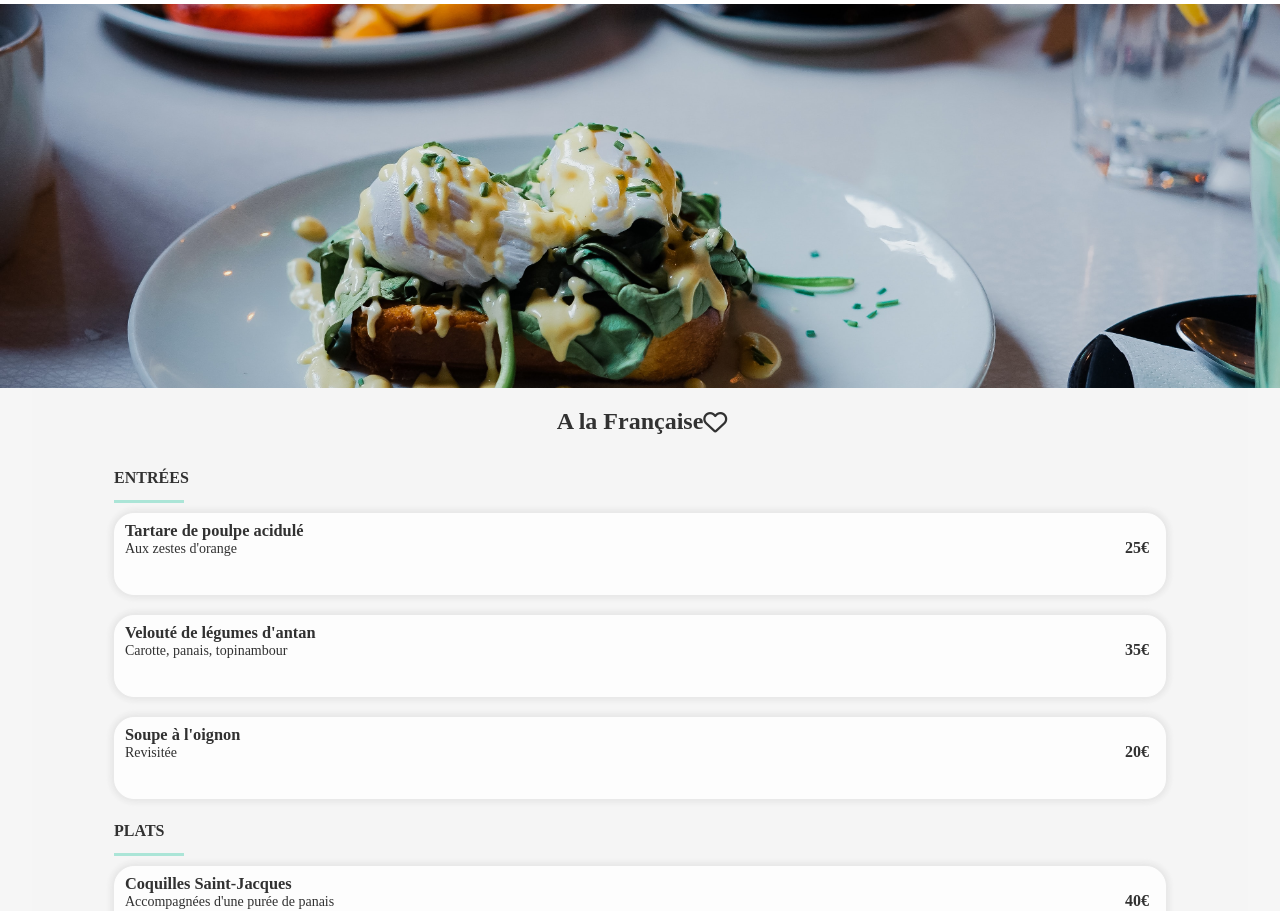
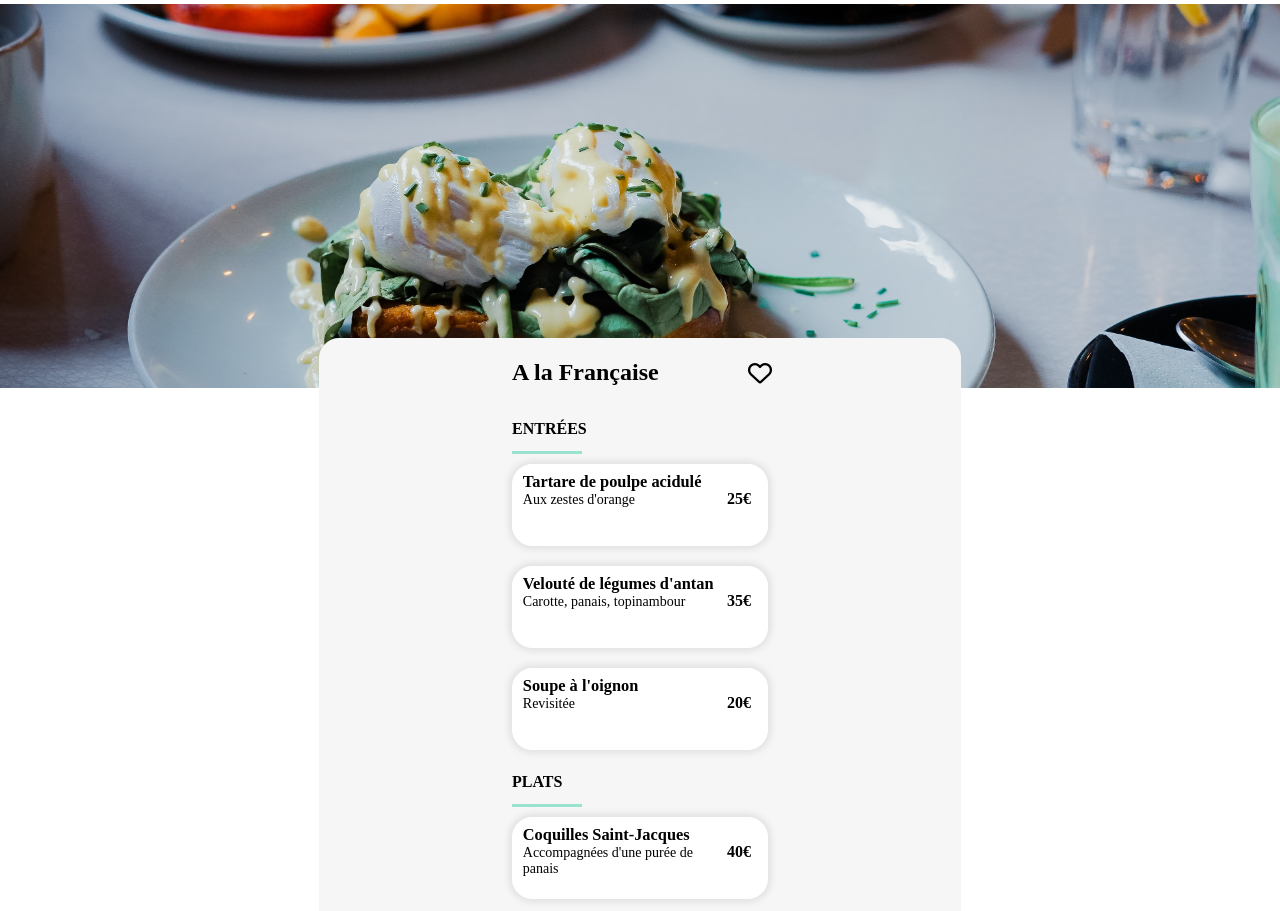
Before and after one commit to hazar77310/hazarbelala_3_08062021, a plain HTML site: page alafrancaise.html in a window 1280 px wide. Shown: the part 63-974 px from the top of the page. Drawn offline with Linux system fonts and the light colour scheme.

Commit message:
ajout des media queries pour alafrancaise et bouton plus clair en hover

```diff
--- a/alafrancaise.css
+++ b/alafrancaise.css
@@ -31,7 +31,7 @@ header {
 	filter: invert(100%);
 }
 .images {
-	height: 30vw;
+	height: 70vw;
 }
 .imgmenu {
 	object-fit: cover;
@@ -51,23 +51,26 @@ footer {
 	display: inline-flex;
 }
 .francaise {
+	background-color: #f6f6f6;
 	display: flex;
 	margin-bottom: 10px;
-	width: 95%;
+	width: 100%;
 	height: auto;
 	flex-direction: column;
-	background-color: #f6f6f6;
-	opacity: 0.8;
 	justify-content: center;
 	align-items: center;
+	border: 1px solid #f6f6f6;
+	border-top-right-radius: 20px ;
+	border-top-left-radius: 20px ;
+	margin-top: -50px;
 }
 .container {
-	background-color: #f6f6f6;
 	background-size: cover;
   background-position: center center;
   align-items: center;
   position: relative;
 	height: 100%;
+	width: 100%;
 	justify-content: center;
 	flex-direction: column;
 	display: flex;
@@ -80,7 +83,8 @@ footer {
   	margin-right: 20px;
 }
 .alafrancaise {
-	display: inline-flex;
+	display: flex;
+	width: 100%;
 }
 .iconresto .fas {
 	position: relative;
@@ -107,7 +111,8 @@ footer {
   	font-size: 1em;
 }
 .restopart {
-	display: inline-flex;
+	display: flex;
+	width: 86.5%;
 }
 .entreefrancaise,
 .platfrancaise,
@@ -152,6 +157,9 @@ footer {
     	transform: translateY(0);
 	}
 }
+.desserts {
+	margin-bottom: 20px;
+}
 p {
 	display: inline-block;
 }
@@ -179,6 +187,9 @@ h2 {
 	color: white;
 	margin: 0;
 	background: linear-gradient(#FF79DA, #9356DC);
+}
+.searchbutton:hover {
+	opacity: 0.9;
 }
 .text {
 	margin: 0;
@@ -263,4 +274,33 @@ h2 {
     transition: 400ms 100ms ease-in-out;
 }
 
-@media screen and (min-width: 768px)
+@media screen and (min-width: 768px) {
+	.images {
+		height: 40vw;
+	}
+	.restopart,
+	.entrees,
+	.plats,
+	.desserts {
+		width: 50%;
+	}
+	.francaise {
+		width: 60%;
+	}
+
+}
+@media screen and (min-width: 1200px) {
+	.images {
+		height: 30vw;
+	}
+	.restopart,
+	.entrees,
+	.plats,
+	.desserts {
+		width: 40%;
+	}
+	.francaise {
+		width: 50%;
+	}
+
+}
```
